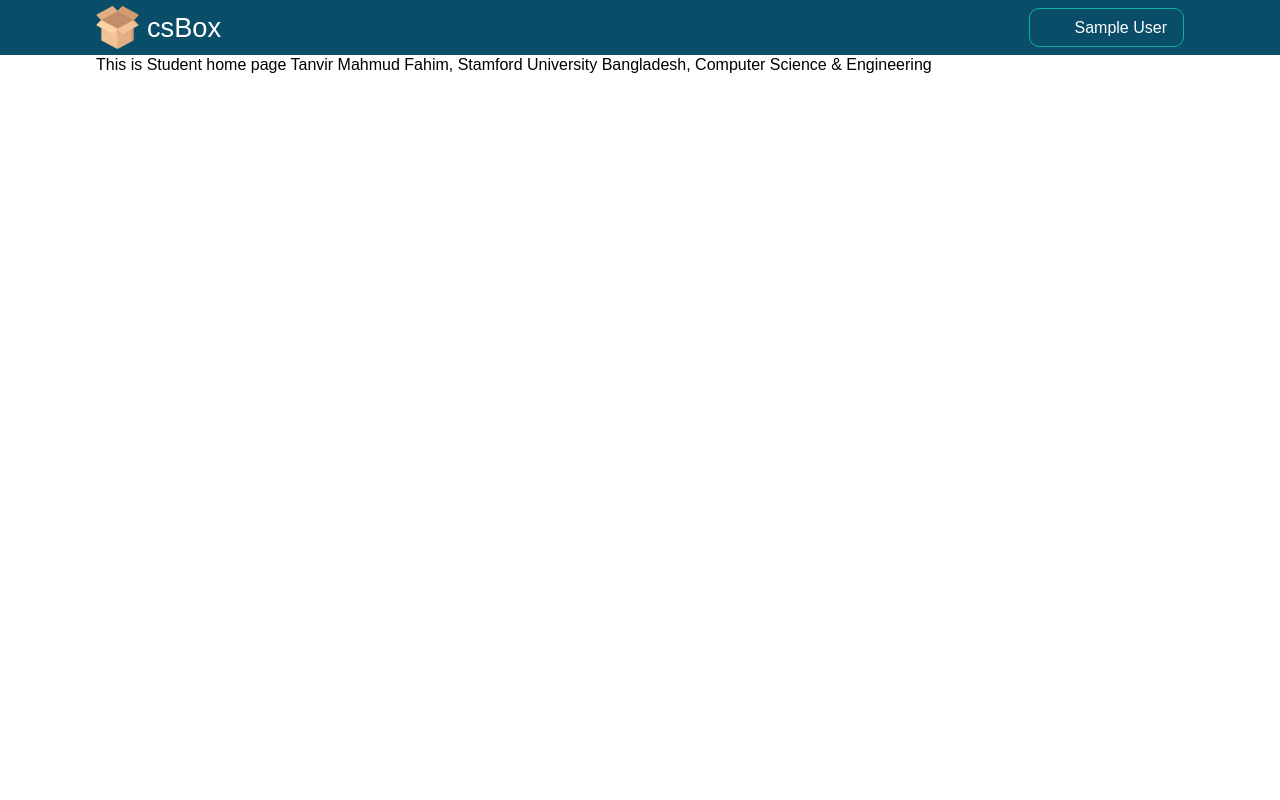
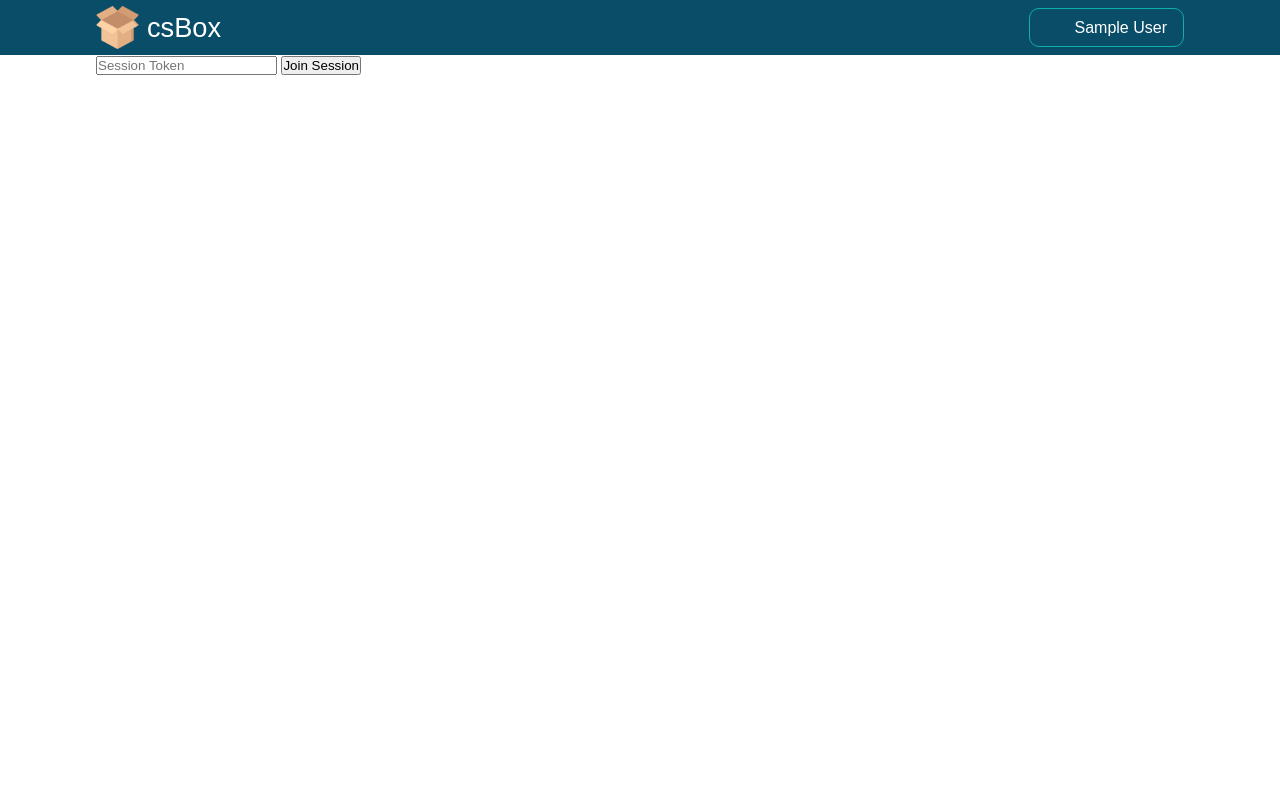
Before and after one commit to tanvirmahmud66/CSBox, a Django app: page /student/home/ in a window 1280 px wide. Run offline with Django 4.2, Linux system fonts and the light colour scheme; the visitor is signed in with stand-in values (Sample User, id 1).

Commit message:
Course Member

```diff
--- a/csbox/main/views.py
+++ b/csbox/main/views.py
@@ -5,7 +5,7 @@ from django.shortcuts import render, redirect
 from django.http import HttpResponse, JsonResponse
 from django.contrib.auth import authenticate, login, logout
 from django.contrib import messages
-from .models import Department, Batch, Section, Verification, TeacherProfile, StudentsProfile, Semester, SessionData, PostDB, CommentDB, FileDatabase
+from .models import Department, Batch, Section, Verification, TeacherProfile, StudentsProfile, Semester, SessionData, PostDB, CommentDB, FileDatabase, SessionMember
 from django.contrib.auth.models import User
 from django.contrib.sites.shortcuts import get_current_site
 from django.core.mail import send_mail
@@ -40,7 +40,9 @@ def signin(request):
                     user = authenticate(username=username, password=password)
                     if user is not None:
                         login(request, user)
-                        return render(request, "student/home.html")
+                        return render(request, "student/home.html",{
+                            "student": True,
+                        })
                     else:
                         messages.info(request, invalid)
                         return redirect('signin')
@@ -230,6 +232,7 @@ def student_registration(request):
                     recipient_list,
                     fail_silently=False
                 )
+                print(link)
                 return render(request, 'notification.html',{
                     "title": "Confirm Your Email",
                     "notification": "We have Send an email to your email address for verify registration process. Please check your email address.",
@@ -370,6 +373,25 @@ def student_profile(request):
 #@@@@@@@@@@@@@@@@@@@@@@@@@@@@@@@@@@@@@@@@@@@@@@@@@@@@@@@@@@@@@@@@@@ Student Home page
 @login_required(login_url='signin')
 def student_home(request):
+    if request.method == "POST":
+        token = request.POST.get('token')
+        session = SessionData.objects.get(token=token)
+        student = StudentsProfile.objects.get(user=request.user)
+        print(token)
+        print(session)
+        print(student)
+        try:
+            new_sessionMember = SessionMember.objects.get( member=student, token=token)
+            if new_sessionMember:
+                messages.info(request, 'Your are already member of this session')
+        except Exception as e:
+            print(e)
+            new_sessionMember = SessionMember.objects.create(
+                    session=session,
+                    member=student,
+                    token = token
+                )
+            new_sessionMember.save()
     return render(request, "student/home.html", {
         "student": True,
     })
@@ -481,7 +503,7 @@ def faculty_single_course(request, session_name,pk):
     all_post = PostDB.objects.filter(session=course_obj)
     all_files = FileDatabase.objects.filter(sessionId=pk)
     teacher_profile = TeacherProfile.objects.get(user=request.user)
-    print(teacher_profile)
+    session_member = SessionMember.objects.filter(token=course_obj.token)
     if request.method=="GET":
         post_id_edit = request.GET.get('post_id')
         edit_post_body = request.GET.get('edit_post_content')
@@ -525,6 +547,7 @@ def faculty_single_course(request, session_name,pk):
         "teacher_profile": teacher_profile,
         "course_obj": course_obj,
         "posts": all_post,
+        "session_member": session_member,
         "files": all_files,
     })
 
--- a/csbox/templates/student/home.html
+++ b/csbox/templates/student/home.html
@@ -15,7 +15,18 @@
 {%block content%}
 
     <div class="wraper">
-        This is Student home page Tanvir Mahmud Fahim, Stamford University Bangladesh, Computer Science & Engineering
+        <form method="POST">
+            {%csrf_token%}
+            <input type="text" id="token" name="token" placeholder="Session Token">
+            <input type="submit" value="Join Session">
+        </form>
+        {%if messages%}
+            <div class="message">
+            {%for each in messages%}
+                <p>{{each}}</p>
+            {%endfor%}
+            </div>
+        {%endif%}
     </div>
 
 {%endblock content%}
--- a/csbox/templates/teacher/single_course.html
+++ b/csbox/templates/teacher/single_course.html
@@ -83,7 +83,11 @@ document.addEventListener("DOMContentLoaded", function() {
                     {%endfor%}
                 </div>
                 <div id="Member_section" class="member_section">
-                    This is member Section
+                    <ul>
+                        {%for each in session_member%}
+                            <li>{{each.member.user.first_name}} {{each.member.user.last_name}}</li>
+                        {%endfor%}
+                    </ul>
                 </div>
             </div>
         </div>
```
Also changed, not shown: csbox/main/admin.py (+6 -1 lines), csbox/main/models.py (+15 -0 lines), csbox/main/migrations/0028_sessionmember.py (added), csbox/main/migrations/0029_sessionmember_token.py (added).
